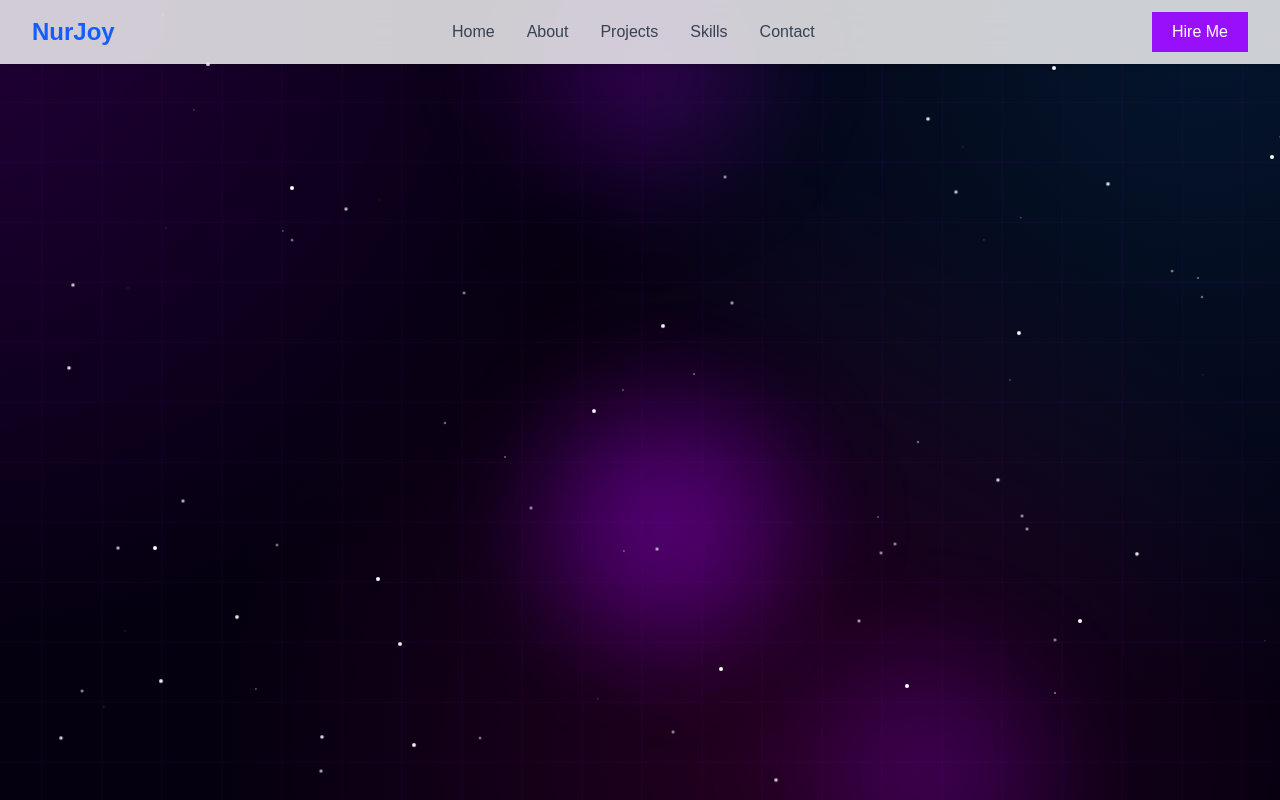
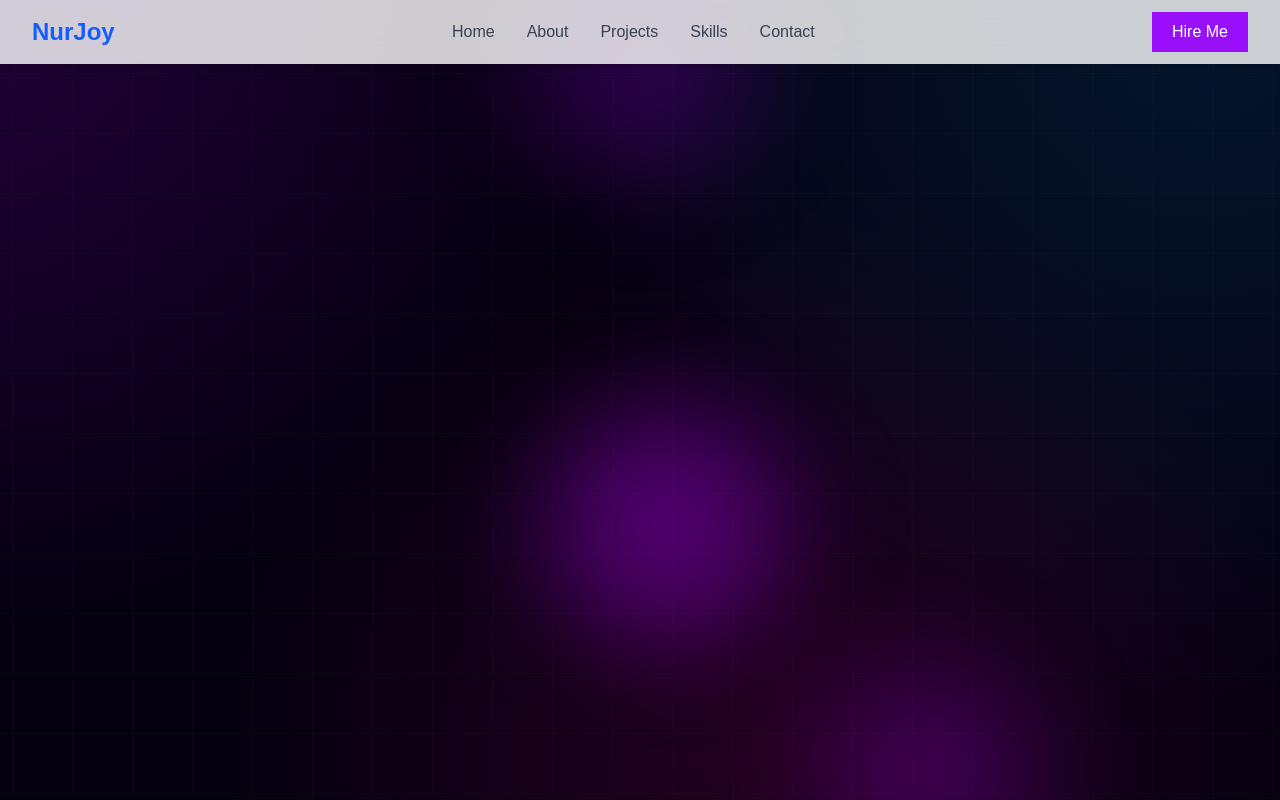
Before and after one commit to nuralamjoy/my_portfolio, a React app: page / in a window 1280 px wide. Built offline with nearby package versions, Linux system fonts and the light colour scheme; the HTML template or start-up script is replaced by a standard one.

Commit message:
remove stars

```diff
--- a/src/App.jsx
+++ b/src/App.jsx
@@ -8,7 +8,7 @@ const App = () => {
     <>
 
       <Background></Background>
-        <Nav></Nav>
+      <Nav></Nav>
 
     </>
   );
--- a/src/components/BodyBackground/Background.css
+++ b/src/components/BodyBackground/Background.css
@@ -73,7 +73,7 @@ linear-gradient(90deg,rgba(180,0,255,.07) 1px,transparent 1px);
 
 background-size:60px 60px;
 
-animation:gridMove 18s linear infinite;
+animation:gridMove 7s linear infinite;
 
 }
 
@@ -183,40 +183,3 @@ animation:move4 35s infinite alternate ease-in-out;
 /* ========================
       Stars
 ======================= */
-
-.stars{
-
-position:absolute;
-inset:0;
-
-}
-
-.star{
-
-position:absolute;
-width:2px;
-height:2px;
-background:white;
-border-radius:50%;
-
-animation:twinkle infinite ease-in-out;
-
-}
-
-@keyframes twinkle{
-
-0%,100%{
-
-opacity:.15;
-transform:scale(.5);
-
-}
-
-50%{
-
-opacity:1;
-transform:scale(2);
-
-}
-
-}
--- a/src/components/BodyBackground/Background.jsx
+++ b/src/components/BodyBackground/Background.jsx
@@ -1,6 +1,6 @@
 import "./Background.css";
 
-const stars = Array.from({ length: 80 });
+
 
 export default function Background() {
   return (
@@ -15,20 +15,7 @@ export default function Background() {
       <div className="orb orb3"></div>
       <div className="orb orb4"></div>
 
-      <div className="stars">
-        {stars.map((_, i) => (
-          <span
-            key={i}
-            className="star"
-            style={{
-              left: `${Math.random() * 100}%`,
-              top: `${Math.random() * 100}%`,
-              animationDelay: `${Math.random() * 5}s`,
-              animationDuration: `${2 + Math.random() * 5}s`,
-            }}
-          />
-        ))}
-      </div>
+
 
     </div>
   );
```
